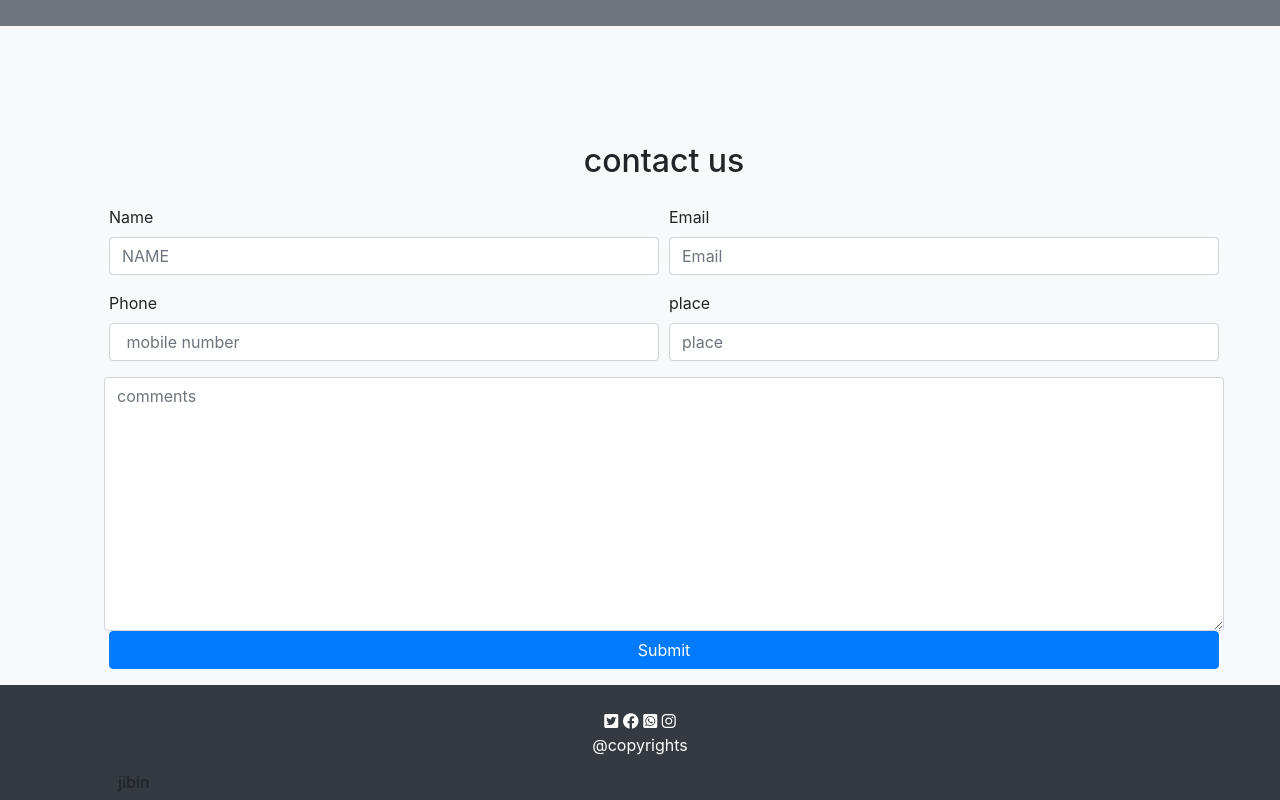
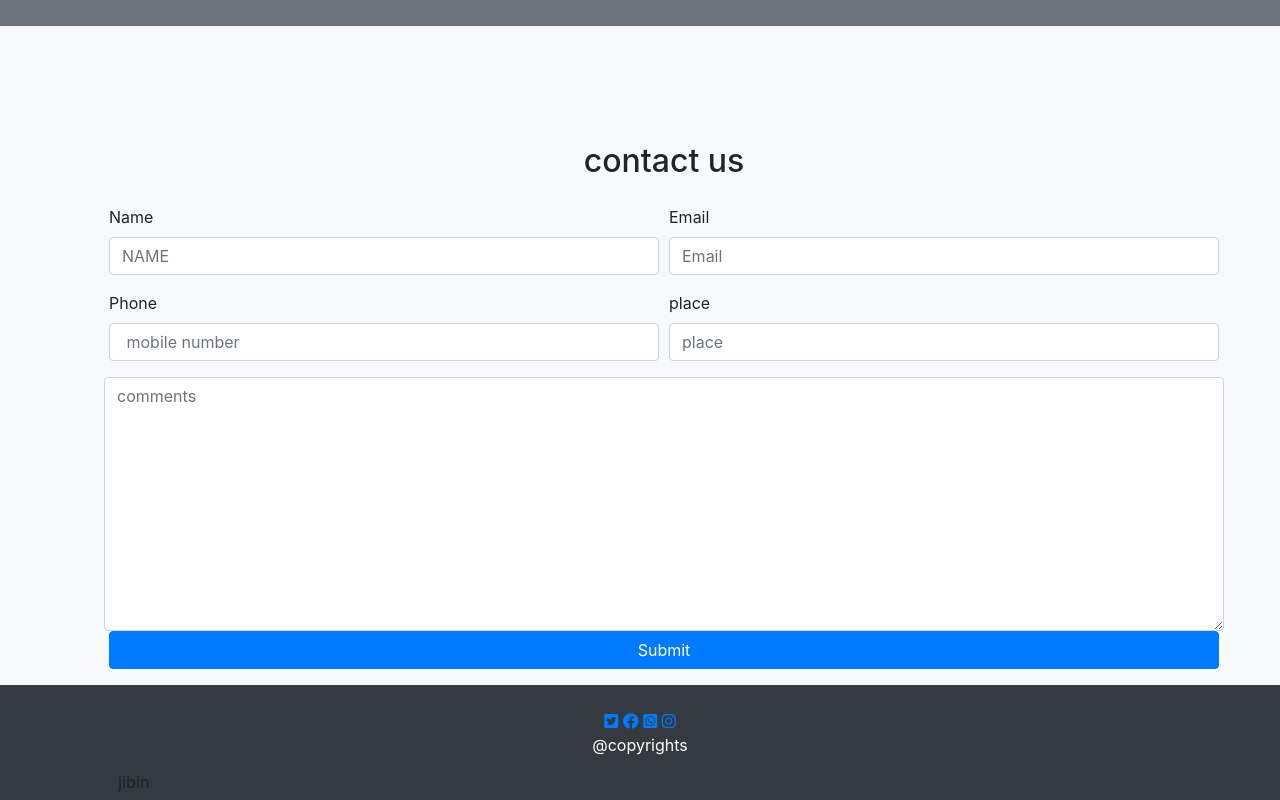
Before and after one commit to jibin7371/sample-proj, a plain HTML site: page index.html in a window 1280 px wide. Shown: the part 1590-2390 px from the top of the page. Drawn offline with nearby package versions, Linux system fonts and the light colour scheme.

Commit message:
footer social media links added

```diff
--- a/index.html
+++ b/index.html
@@ -219,10 +219,10 @@
     <div class="container">
         <div class="row">
             <div class="col-md-12 mt-4 text-center text-white">
-                <i class="fab fa-twitter-square"></i>
-                <i class="fab fa-facebook"></i>
-                <i class="fab fa-whatsapp-square"></i>
-                <i class="fab fa-instagram"></i>
+              <a href="https://twitter.com"> <i class="fab fa-twitter-square"></i> </a>
+              <a href="https://facebook.com"> <i class="fab fa-facebook"></i> </a>
+                <a href="https://whatsapp.com"> <i class="fab fa-whatsapp-square"></i> </a>
+                  <a href="https://instagram.com"> <i class="fab fa-instagram"></i> </a>
                 <P >@copyrights</P>
             </div>
             <h6 class="ml-5 p-0 mt-0" style="text-align: right ;">jibin</h6>
```
